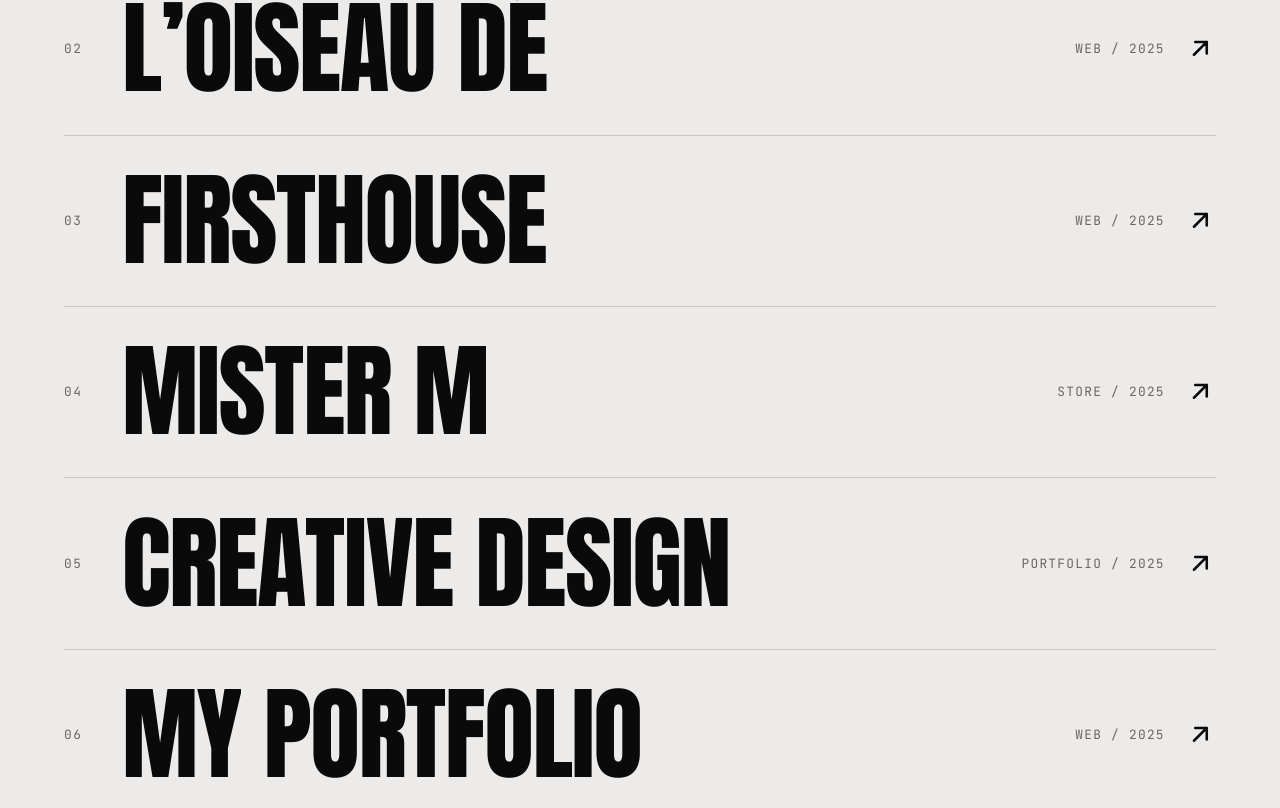
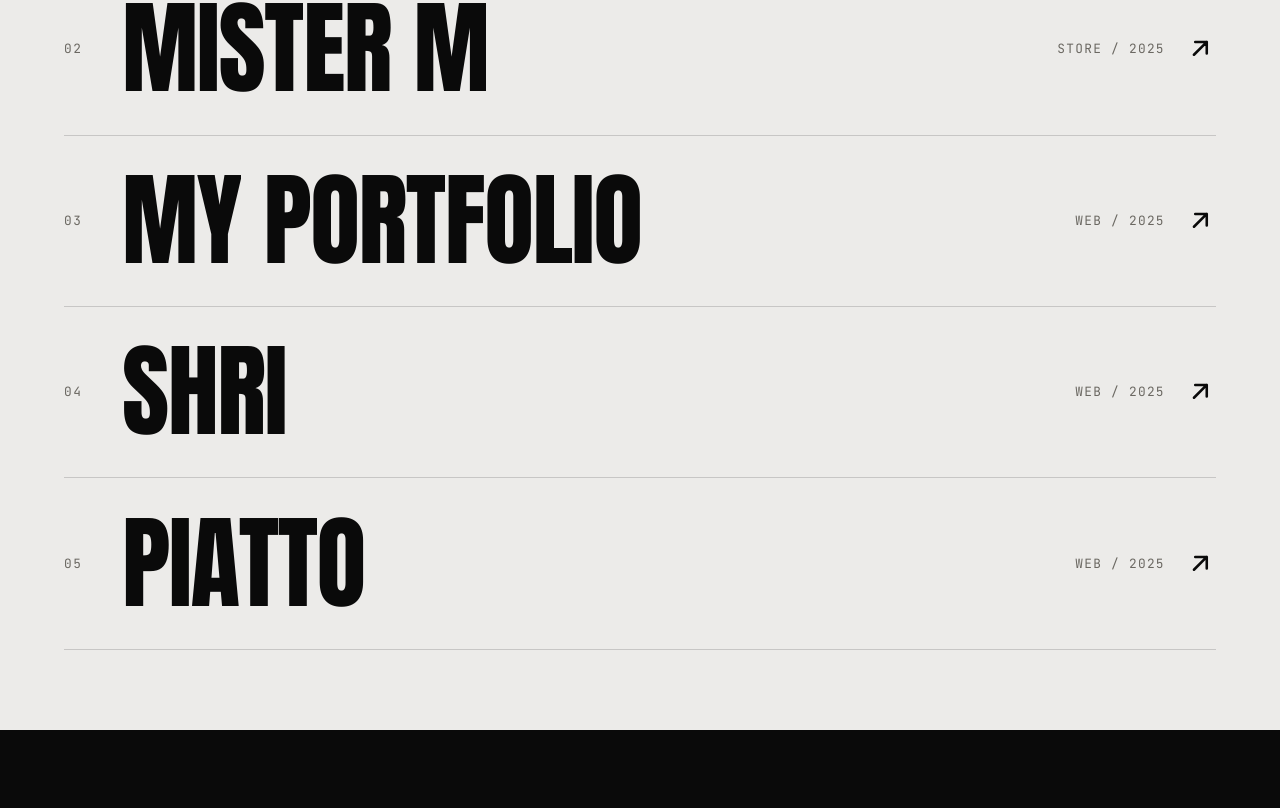
Before and after one commit to marownabdlhady-creator/portfolio, a React (Vite) app: page / in a window 1280 px wide. Shown: the part 3452-4260 px from the top of the page. Built offline with nearby package versions, Linux system fonts and the light colour scheme.

Commit message:
Update projects section and add Piatto

```diff
--- a/src/components/Projects.jsx
+++ b/src/components/Projects.jsx
@@ -77,6 +77,7 @@ const WORK4_SRC = `${import.meta.env.BASE_URL}work4.png`
 const WORK5_SRC = `${import.meta.env.BASE_URL}work10.png`
 const WORK6_SRC = `${import.meta.env.BASE_URL}work11.png`
 const WORK7_SRC = `${import.meta.env.BASE_URL}workk12.png`
+const PIATTO_SRC = `${import.meta.env.BASE_URL}piatto-17.png`
 
 /* ----------------------------------------------------------------
    EDIT ME — your real projects. `image` powers both the hover preview
@@ -85,12 +86,10 @@ const WORK7_SRC = `${import.meta.env.BASE_URL}workk12.png`
 ------------------------------------------------------------------ */
 const PIDX_PROJECTS = [
   { name: 'Wateen', category: 'Web', year: '2025', image: WORK1_SRC, href: 'https://wateen-ten.vercel.app/' },
-  { name: 'L’Oiseau Dé', category: 'Web', year: '2025', image: WORK2_SRC, href: 'https://pleasant-tenure-401568.framer.app/' },
-  { name: 'Firsthouse', category: 'Web', year: '2025', image: WORK3_SRC, href: 'https://firsthouse.framer.website/' },
   { name: 'Mister M', category: 'Store', year: '2025', image: WORK4_SRC, href: 'https://www.mistermstore.net/' },
-  { name: 'Creative Design', category: 'Portfolio', year: '2025', image: WORK5_SRC, href: 'https://marwanportfolio1.framer.website/' },
   { name: 'My Portfolio', category: 'Web', year: '2025', image: WORK6_SRC, href: '#' },
   { name: 'SHRI', category: 'Web', year: '2025', image: WORK7_SRC, href: 'https://shri-lgrz.vercel.app/' },
+  { name: 'Piatto', category: 'Web', year: '2025', image: PIATTO_SRC, href: 'https://www.piattops.online' },
 ]
 
 const isExternalHref = (href) => /^https?:/i.test(href || '')
```
Also changed, not shown: public/piatto-17.png (added).
